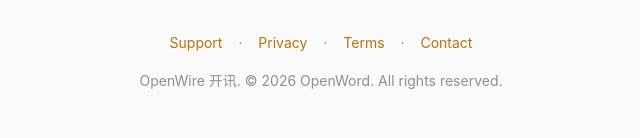
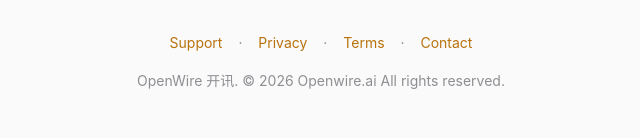
Before and after one commit to thevsxtech/openwire, a plain HTML site: page index.html in a window 1280 px wide. Shown: the part 2903-3041 px from the top of the page, 319-959 px from the left. Drawn offline with Linux system fonts and the light colour scheme.

Commit message:
Update index.html

```diff
--- a/index.html
+++ b/index.html
@@ -189,7 +189,7 @@
   <a href="privacy.html">Privacy</a> ·
   <a href="https://www.apple.com/legal/internet-services/itunes/dev/stdeula/">Terms</a> ·
   <a href="mailto:thevsx.tech@gmail.com">Contact</a>
-  <p style="margin-top:16px;">OpenWire 开讯. © 2026 OpenWord. All rights reserved.</p>
+  <p style="margin-top:16px;">OpenWire 开讯. © 2026 Openwire.ai All rights reserved.</p>
 </footer>
 
 </body>
```
